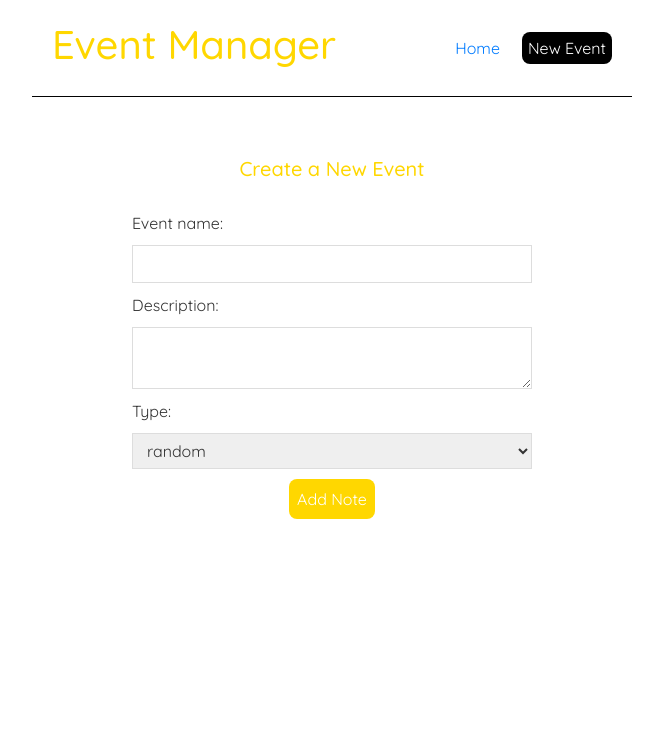
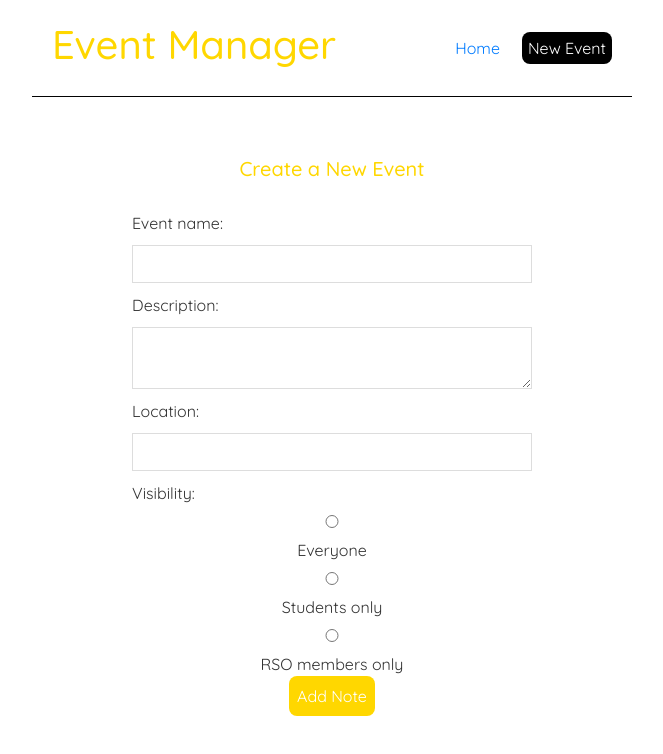
Before and after one commit to davidthecolorbrown/univ_event_organizer-4710, a React (Create React App) app in the folder frontend/: page /create in a window 1280 px wide. Shown: the top 754 px of the page, without its empty margins (308-971 px from the left). Built offline with nearby package versions, Linux system fonts and the light colour scheme; the HTML template or start-up script is replaced by a standard one.

Commit message:
Added radio buttons for type

```diff
--- a/frontend/src/Create.js
+++ b/frontend/src/Create.js
@@ -4,24 +4,25 @@ import { useHistory } from "react-router-dom";
 // Create - A page that allows the creation of new events.
 const Create = () => {
   // Define the fields.
-  // {event_id, location, event_name, description, isRSO, isPrivate, type, title, note, _id, time, date, created_at}
   const [location, setLocation] = useState('');
   const [name, setName] = useState('');
   const [description, setDesc] = useState('');
-  const [time, setTime] = useState('');
-  const [type, setType] = useState('random');
+  const [time, setTime] = useState(0);
+  const [type, setType] = useState('public');
   const history = useHistory();
+
+  // Type constants.
+  const publicType = 0;
+  const privateType = 1;
+  const rsoType = 2;
 
   // Add a new event to the database.
   const handleSubmit = (e) => {
     e.preventDefault();
 
-    // Set ID? (IDK what it is...)
-    const _id = 0;
-
     // Set isRSO and isPrivate based on type value.
-    const isRSO = (type == 1);
-    const isPrivate = (type == 2);
+    const isPrivate = (type === privateType);
+    const isRSO = (type === rsoType);
 
     // Set the transitional values.
     const note = description;
@@ -32,7 +33,7 @@ const Create = () => {
     const created_at = new Date();
 
     // Define the event.
-    const event = {location, name, description, isRSO, isPrivate, type, title, note, _id, time, date, created_at};
+    const event = {location, name, description, isRSO, isPrivate, type, title, note, time, date, created_at};
 
     // Post the event as a JSON string.
     fetch('http://localhost:3002/api/note', {
@@ -45,7 +46,7 @@ const Create = () => {
     })
   }
 
-  //
+  // Return the page.
   return (
     <div className="create">
       <h2>Create a New Event</h2>
@@ -63,19 +64,19 @@ const Create = () => {
           value={description}
           onChange={(e) => setDesc(e.target.value)}
         ></textarea>
-        <label>Type:</label>
-        <select
-          value={type}
-          onChange={(e) => setType(e.target.value)}
-        >
-          <option value="reference">reference</option>
-          <option value="job">job</option>
-          <option value="school">school</option>
-          <option value="career">career</option>
-          <option value="random">random</option>
-          <option value="idea">idea</option>
-          <option value="quote">quote</option>
-        </select>
+        <label>Location:</label>
+        <input
+          type="text"
+          required
+          value={location}
+          onChange={(e) => setLocation(e.target.value)}
+        />
+        <label>Visibility:</label>
+        <div>
+          <input type="radio" value="public" checked={type === 0} onChange={(e) => setType(publicType)} /> Everyone
+          <input type="radio" value="private" checked={type === 1} onChange={(e) => setType(privateType)} /> Students only
+          <input type="radio" value="rso" checked={type === 2} onChange={(e) => setType(rsoType)} /> RSO members only
+        </div>
         <button>Add Note</button>
       </form>
     </div>
```
